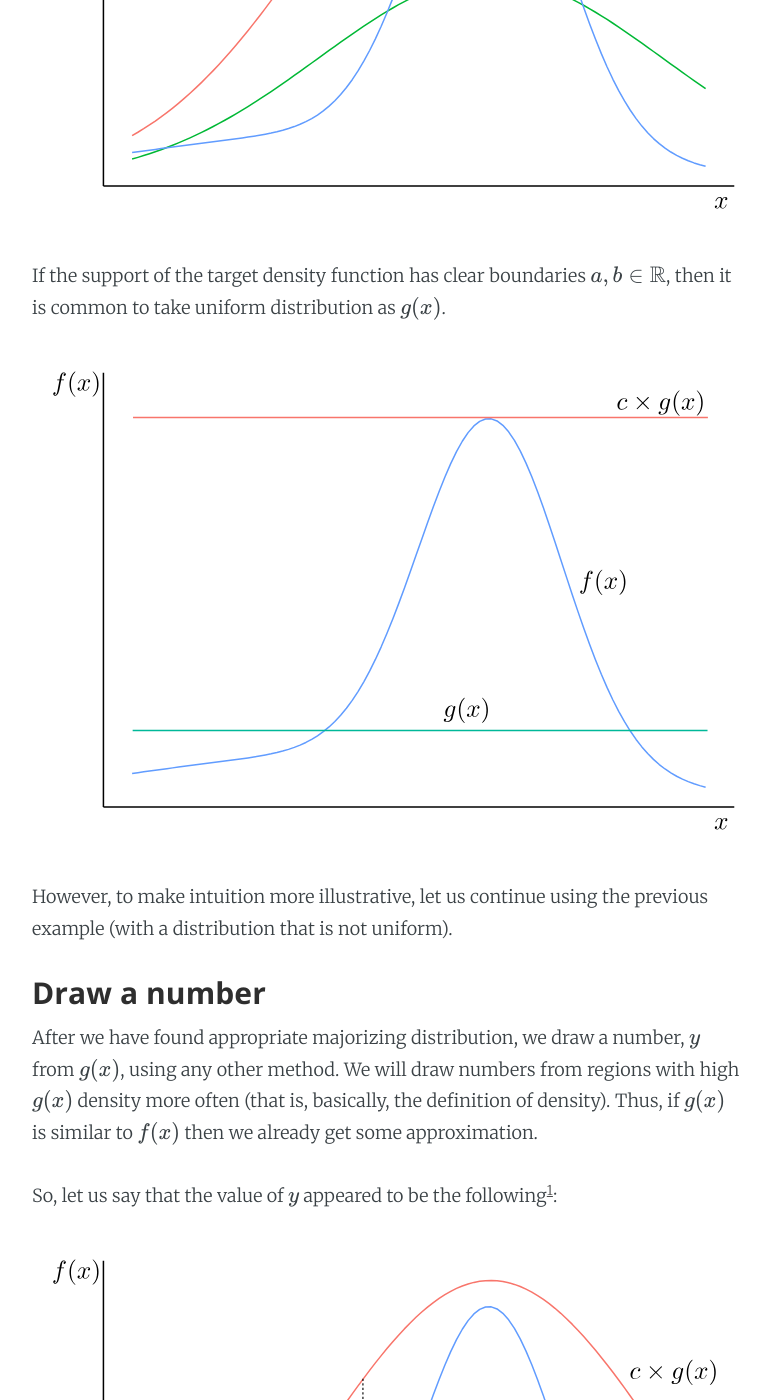
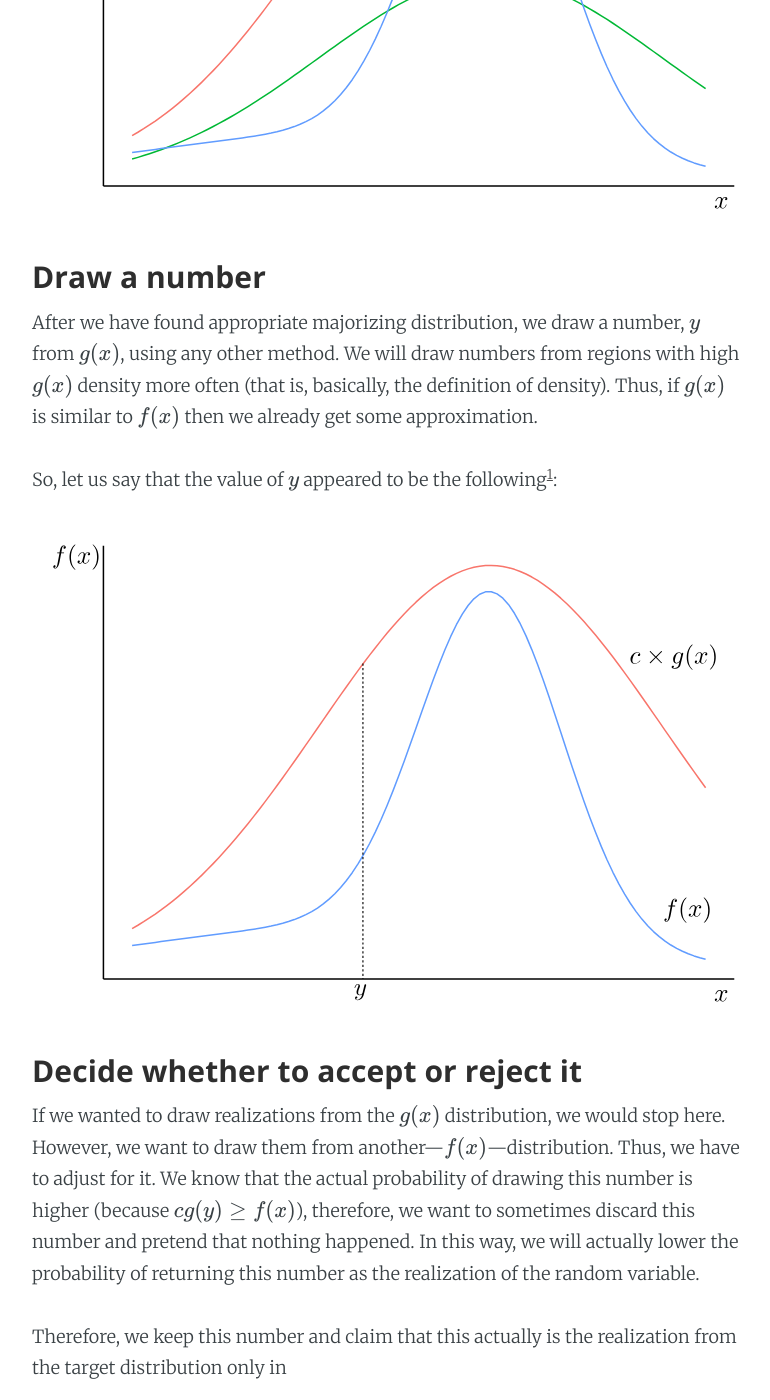
Before and after one commit to nickto/blog, a Jekyll site: the page built from _posts/2017-02-10-acceptance-rejection.md, in a window 1280 px wide and 1400 px high, scrolled down 1156 px. Shown: the whole window, without its empty margins (253-1023 px from the left). Built offline with Jekyll 4.4.1, drawn with Linux system fonts in a browser that asks for light colours; formulas are drawn with MathJax 3; comment, search, counter and statistics services are not loaded.

Commit message:
Removed comment about uniform distribution

```diff
--- a/_posts/2017-02-10-acceptance-rejection.md
+++ b/_posts/2017-02-10-acceptance-rejection.md
@@ -24,12 +24,6 @@ $$
 then $ c g(x)$ is called the _majorizing distribution_.
 
 <img src="/assets/posts/2017-02-10-acceptance-rejection/example_1_edited.svg" alt="Distributions." style="width: 100%; display: block; margin-left: auto; margin-right: auto;">
-
-If the support of the target density function has clear boundaries $a, b \in \mathbb{R}$, then it is common to take uniform distribution as $g(x)$.
-
-<img src="/assets/posts/2017-02-10-acceptance-rejection/example_2_edited.svg" alt="Uniform as majorizing." style="width: 100%; display: block; margin-left: auto; margin-right: auto;">
-
-However, to make intuition more illustrative, let us continue using the previous example (with a distribution that is not uniform).
 
 ### Draw a number
 After we have found appropriate majorizing distribution, we draw a number, $ y $ from $ g(x) $, using any other method. We will draw numbers from regions with high $ g(x) $ density more often (that is, basically, the definition of density). Thus, if $ g(x) $ is similar to $ f(x) $ then we already get some approximation.
```
